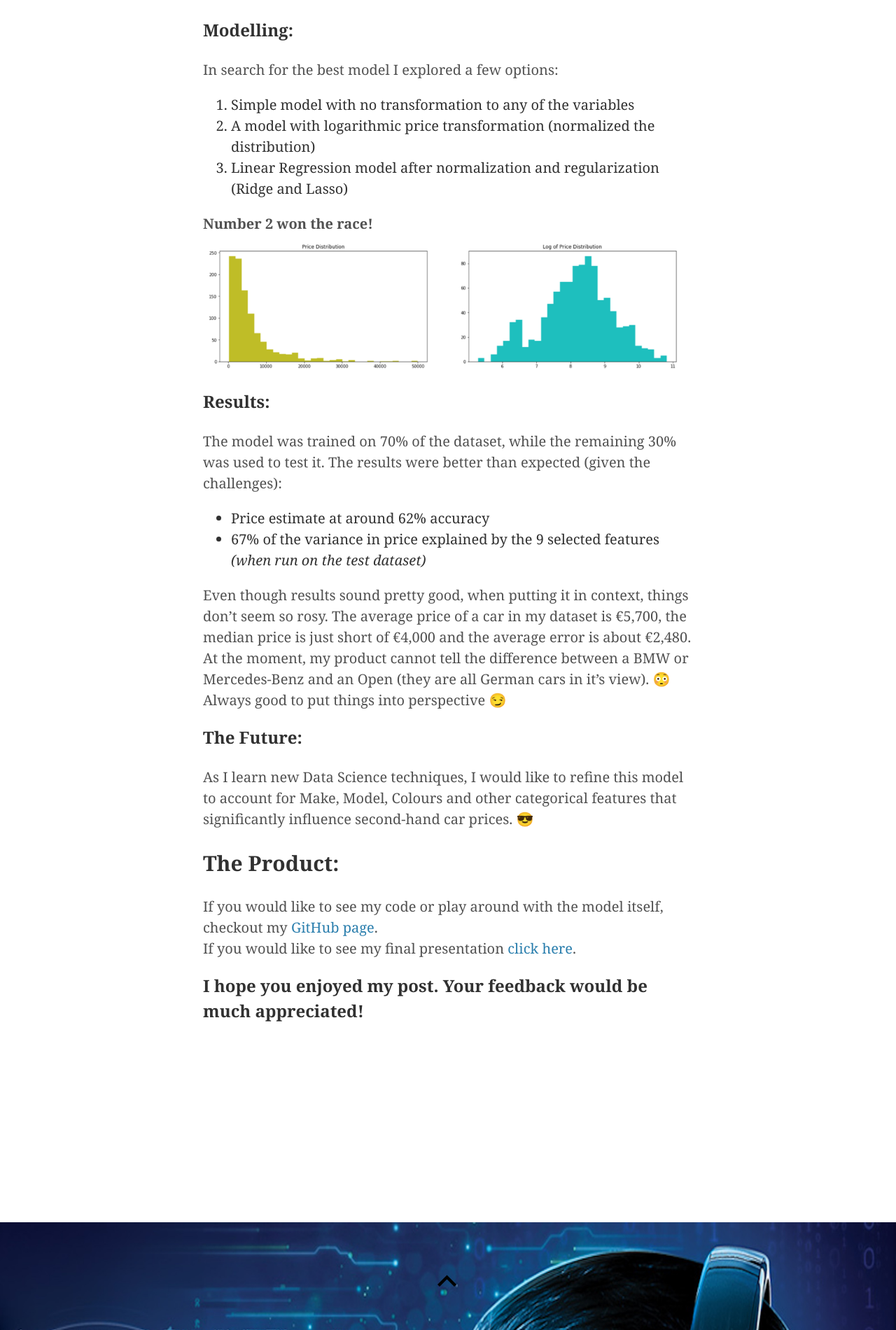
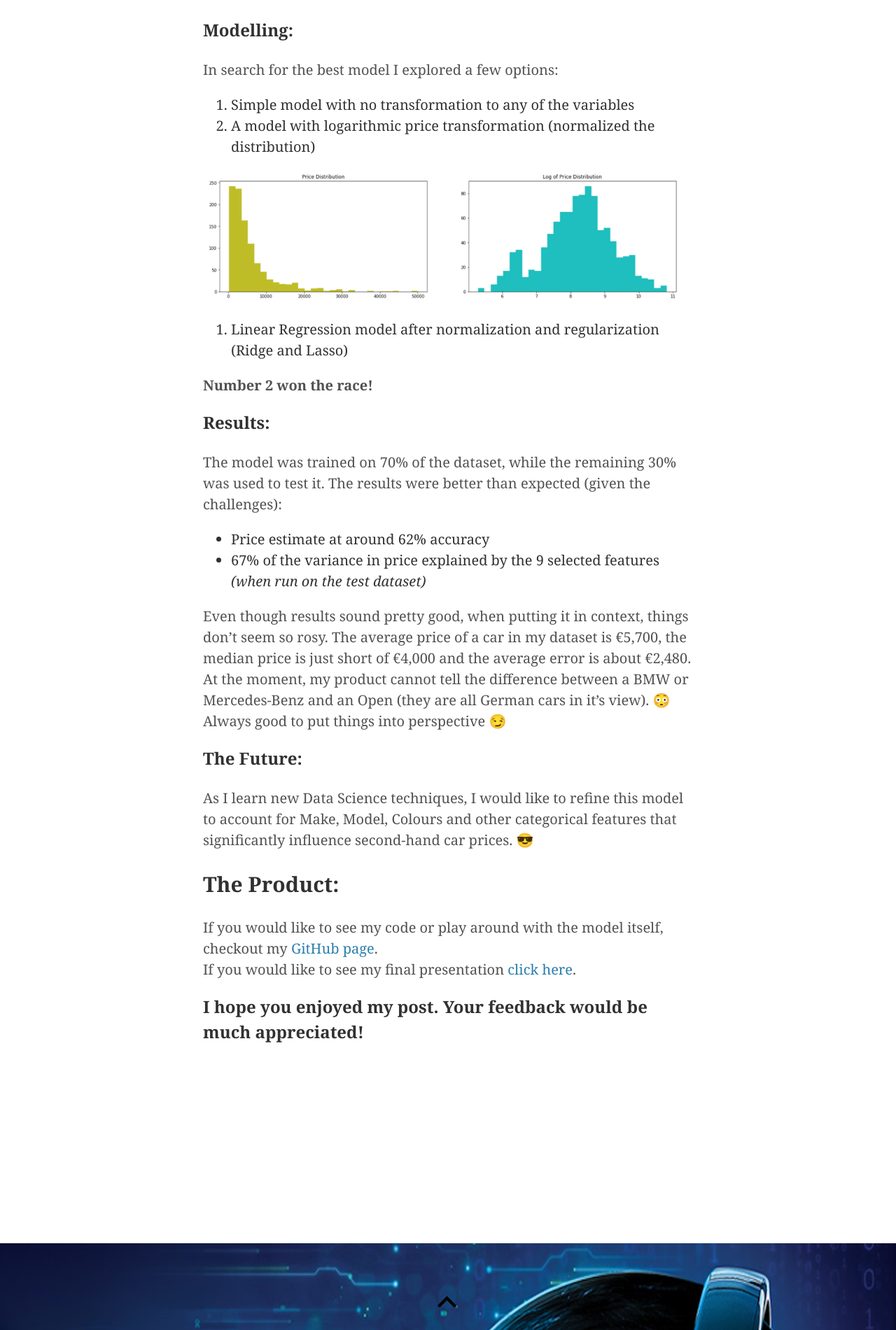
Before and after one commit to Auste1989/Auste1989.github.io, a Jekyll site: the page built from _posts/2018-07-22-car-price-predictor.md, in a window 1280 px wide. Shown: the part 2575-4476 px from the top of the page at 70% size. Built offline with Jekyll 4.4.1, drawn with Linux system fonts in a browser that asks for light colours; emoji names are drawn with the system emoji font; some web fonts are replaced; comment, search, counter and statistics services are not loaded.

Commit message:
Small updates to the layout of post 2

```diff
--- a/_posts/2018-07-22-car-price-predictor.md
+++ b/_posts/2018-07-22-car-price-predictor.md
@@ -33,11 +33,12 @@ As the last step of cleaning process, I dropped all the cars that had any missin
 In search for the best model I explored a few options:
 1. Simple model with no transformation to any of the variables
 2. A model with logarithmic price transformation (normalized the distribution)
+
+![Missing Image]({{"/assets/Price_Transformation.png"|https://github.com/mastaus/mastaus.github.io/blob/master/assets/images/Price_Transformation.png"}})
 3. Linear Regression model after normalization and regularization (Ridge and Lasso)
 
 **Number 2 won the race!**
 
-![Missing Image]({{"/assets/Price_Transformation.png"|https://github.com/mastaus/mastaus.github.io/blob/master/assets/images/Price_Transformation.png"}})
 
 ### Results:
 The model was trained on 70% of the dataset, while the remaining 30% was used to test it. The results were better than expected (given the challenges):
```
